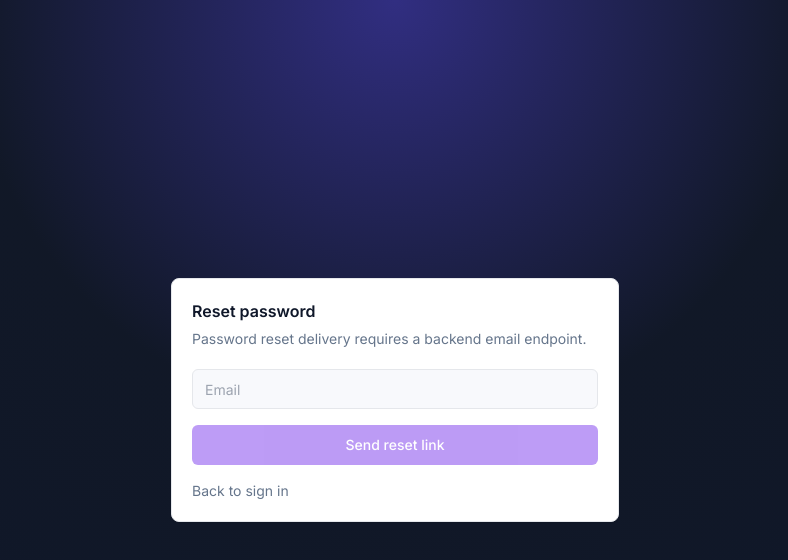
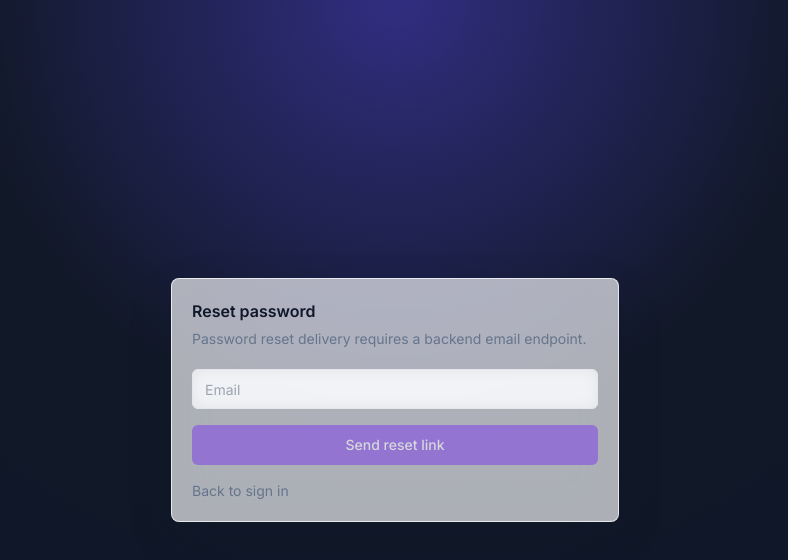
Before and after one commit to HASSANFARYAD/human-in-the-loop-ai-opportunity-assistant, a Next.js app in the folder frontend/: page /forgot-password in a window 1280 px wide. Shown: the top 560 px of the page, without its empty margins (245-1033 px from the left). Built offline with nearby package versions, Linux system fonts and the light colour scheme.

Commit message:
implement glassmorphism design across layout components and update styles

```diff
--- a/frontend/src/app/(app)/layout.tsx
+++ b/frontend/src/app/(app)/layout.tsx
@@ -42,7 +42,7 @@ export default function AppLayout({ children }: { children: React.ReactNode }) {
   }, [bootstrap.data, setActiveWorkspace]);
 
   return (
-    <div className="flex min-h-screen bg-background">
+    <div className="flex min-h-screen bg-transparent">
       <Suspense fallback={null}>
         <Sidebar />
       </Suspense>
--- a/frontend/src/app/globals.css
+++ b/frontend/src/app/globals.css
@@ -14,6 +14,11 @@
   --border: 220 13% 91%;
   --input: 220 13% 91%;
   --ring: 263 70% 50%;
+  --glass-bg: rgba(255, 255, 255, 0.66);
+  --glass-bg-strong: rgba(255, 255, 255, 0.78);
+  --glass-bg-subtle: rgba(255, 255, 255, 0.48);
+  --glass-border: rgba(255, 255, 255, 0.72);
+  --glass-shadow: 0 18px 48px rgba(15, 23, 42, 0.12);
 }
 
 .dark {
@@ -28,6 +33,11 @@
   --border: 217 33% 22%;
   --input: 217 33% 22%;
   --ring: 258 90% 66%;
+  --glass-bg: rgba(17, 24, 39, 0.58);
+  --glass-bg-strong: rgba(15, 23, 42, 0.74);
+  --glass-bg-subtle: rgba(30, 41, 59, 0.38);
+  --glass-border: rgba(255, 255, 255, 0.13);
+  --glass-shadow: 0 18px 56px rgba(0, 0, 0, 0.34);
 }
 
 * {
@@ -36,7 +46,38 @@
 
 body {
   @apply bg-background text-foreground antialiased;
+  background:
+    radial-gradient(circle at 18% 10%, rgba(124, 58, 237, 0.16), transparent 32rem),
+    radial-gradient(circle at 86% 4%, rgba(16, 185, 129, 0.12), transparent 28rem),
+    radial-gradient(circle at 76% 78%, rgba(14, 165, 233, 0.1), transparent 34rem),
+    hsl(var(--background));
+  background-attachment: fixed;
   letter-spacing: 0;
+}
+
+@layer utilities {
+  .glass {
+    background: var(--glass-bg);
+    border-color: var(--glass-border);
+    box-shadow: var(--glass-shadow);
+    backdrop-filter: blur(22px) saturate(1.35);
+    -webkit-backdrop-filter: blur(22px) saturate(1.35);
+  }
+
+  .glass-strong {
+    background: var(--glass-bg-strong);
+    border-color: var(--glass-border);
+    box-shadow: var(--glass-shadow);
+    backdrop-filter: blur(28px) saturate(1.45);
+    -webkit-backdrop-filter: blur(28px) saturate(1.45);
+  }
+
+  .glass-subtle {
+    background: var(--glass-bg-subtle);
+    border-color: var(--glass-border);
+    backdrop-filter: blur(16px) saturate(1.25);
+    -webkit-backdrop-filter: blur(16px) saturate(1.25);
+  }
 }
 
 ::-webkit-scrollbar {
--- a/frontend/src/components/layout/sidebar.tsx
+++ b/frontend/src/components/layout/sidebar.tsx
@@ -87,8 +87,8 @@ export function Sidebar() {
   }
 
   return (
-    <aside className="sticky top-0 hidden h-dvh w-72 shrink-0 flex-col overflow-hidden border-r bg-card/70 lg:flex">
-      <Link href="/dashboard" className="flex h-16 shrink-0 items-center gap-3 border-b px-6">
+    <aside className="glass-strong sticky top-0 hidden h-dvh w-72 shrink-0 flex-col overflow-hidden border-r lg:flex">
+      <Link href="/dashboard" className="glass-subtle flex h-16 shrink-0 items-center gap-3 border-b px-6">
         <span className="grid h-9 w-9 place-items-center rounded-md bg-primary text-primary-foreground"><Sparkles className="h-5 w-5" /></span>
         <span className="font-semibold">Opportunity AI</span>
       </Link>
@@ -97,7 +97,7 @@ export function Sidebar() {
           <section key={group.label}>
             <button
               type="button"
-              className="flex h-9 w-full items-center justify-between rounded-md px-2 text-xs font-semibold uppercase text-muted-foreground transition hover:bg-muted hover:text-foreground"
+              className="flex h-9 w-full items-center justify-between rounded-md px-2 text-xs font-semibold uppercase text-muted-foreground transition hover:bg-white/30 hover:text-foreground dark:hover:bg-white/10"
               aria-expanded={Boolean(openGroups[group.label])}
               onClick={() => toggleGroup(group.label)}
             >
@@ -110,7 +110,7 @@ export function Sidebar() {
                   const active = currentHref === item.href || (item.href === pathname && !searchParams.toString());
                   const Icon = item.icon;
                   return (
-                    <Link key={`${group.label}-${item.label}`} href={item.href} className={cn("flex h-9 items-center gap-3 rounded-md px-2 text-sm text-muted-foreground transition hover:bg-muted hover:text-foreground", active && "bg-muted text-foreground")}>
+                    <Link key={`${group.label}-${item.label}`} href={item.href} className={cn("flex h-9 items-center gap-3 rounded-md px-2 text-sm text-muted-foreground transition hover:bg-white/30 hover:text-foreground dark:hover:bg-white/10", active && "glass-subtle text-foreground")}>
                       <Icon className="h-4 w-4 shrink-0" />
                       <span className="truncate">{item.label}</span>
                     </Link>
--- a/frontend/src/components/layout/topbar.tsx
+++ b/frontend/src/components/layout/topbar.tsx
@@ -14,7 +14,7 @@ export function Topbar() {
   const { user, clear } = useAuthStore();
 
   return (
-    <header className="sticky top-0 z-20 flex h-16 items-center gap-3 border-b bg-background/90 px-4 backdrop-blur">
+    <header className="glass-strong sticky top-0 z-20 flex h-16 items-center gap-3 border-b px-4">
       <div className="relative max-w-xl flex-1">
         <Search className="pointer-events-none absolute left-3 top-2.5 h-4 w-4 text-muted-foreground" />
         <Input className="pl-9" placeholder="Search opportunities, automations, providers..." />
--- a/frontend/src/components/ui/button.tsx
+++ b/frontend/src/components/ui/button.tsx
@@ -9,9 +9,9 @@ const buttonVariants = cva(
     variants: {
       variant: {
         default: "bg-primary text-primary-foreground hover:bg-[#6D28D9]",
-        secondary: "bg-secondary text-secondary-foreground hover:bg-muted",
-        ghost: "hover:bg-muted",
-        outline: "border bg-background hover:bg-muted",
+        secondary: "glass-subtle text-secondary-foreground hover:bg-white/40 dark:hover:bg-white/10",
+        ghost: "hover:bg-white/30 dark:hover:bg-white/10",
+        outline: "glass-subtle border hover:bg-white/40 dark:hover:bg-white/10",
         destructive: "bg-destructive text-destructive-foreground hover:bg-red-600",
       },
       size: {
--- a/frontend/src/components/ui/card.tsx
+++ b/frontend/src/components/ui/card.tsx
@@ -2,7 +2,7 @@ import { HTMLAttributes } from "react";
 import { cn } from "@/lib/utils";
 
 export function Card({ className, ...props }: HTMLAttributes<HTMLDivElement>) {
-  return <div className={cn("rounded-lg border bg-card text-card-foreground shadow-sm", className)} {...props} />;
+  return <div className={cn("glass rounded-lg border text-card-foreground", className)} {...props} />;
 }
 
 export function CardHeader({ className, ...props }: HTMLAttributes<HTMLDivElement>) {
--- a/frontend/src/components/ui/input.tsx
+++ b/frontend/src/components/ui/input.tsx
@@ -5,7 +5,7 @@ export const Input = React.forwardRef<HTMLInputElement, React.InputHTMLAttribute
   <input
     ref={ref}
     className={cn(
-      "flex h-10 w-full rounded-md border bg-background px-3 py-2 text-sm outline-none transition focus-visible:ring-2 focus-visible:ring-ring disabled:cursor-not-allowed disabled:opacity-50",
+      "flex h-10 w-full rounded-md border bg-background/70 px-3 py-2 text-sm outline-none transition backdrop-blur focus-visible:ring-2 focus-visible:ring-ring disabled:cursor-not-allowed disabled:opacity-50",
       className,
     )}
     {...props}
--- a/frontend/src/components/ui/textarea.tsx
+++ b/frontend/src/components/ui/textarea.tsx
@@ -4,7 +4,7 @@ import { cn } from "@/lib/utils";
 export const Textarea = React.forwardRef<HTMLTextAreaElement, React.TextareaHTMLAttributes<HTMLTextAreaElement>>(({ className, ...props }, ref) => (
   <textarea
     ref={ref}
-    className={cn("min-h-28 w-full rounded-md border bg-background px-3 py-2 text-sm outline-none transition focus-visible:ring-2 focus-visible:ring-ring", className)}
+    className={cn("min-h-28 w-full rounded-md border bg-background/70 px-3 py-2 text-sm outline-none transition backdrop-blur focus-visible:ring-2 focus-visible:ring-ring", className)}
     {...props}
   />
 ));
```
